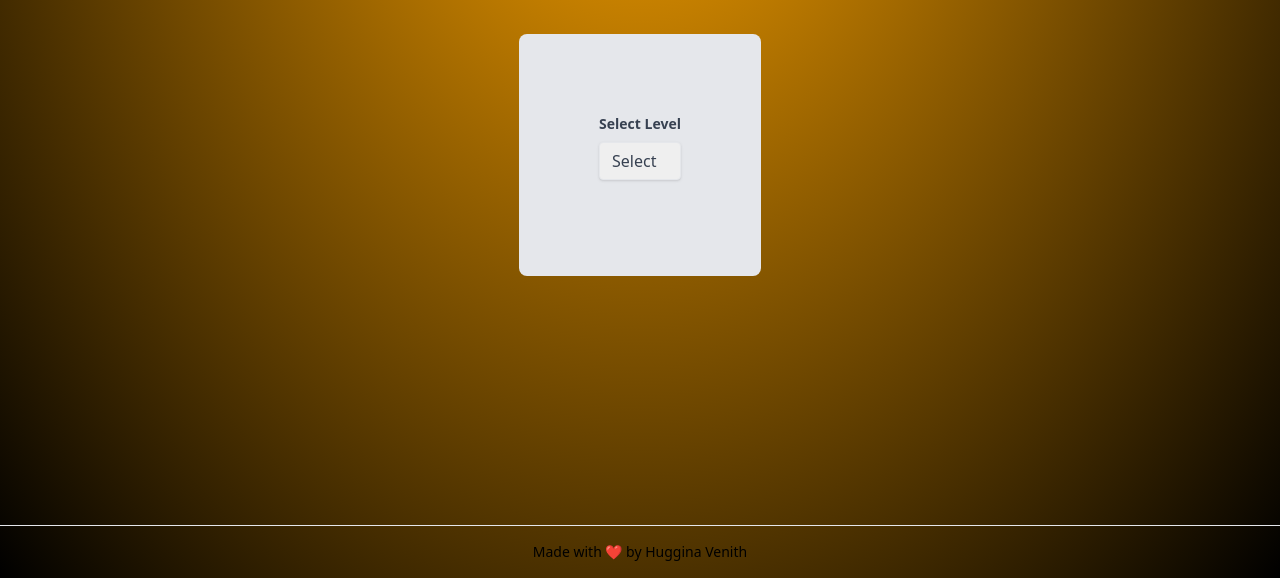
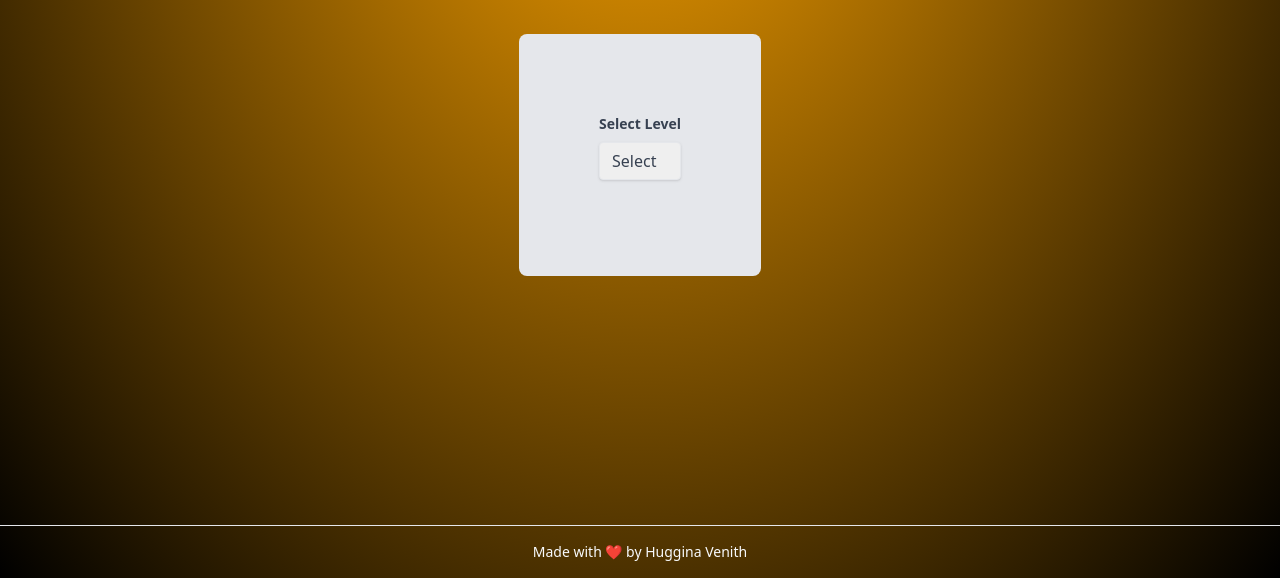
Before and after one commit to venith-huggina/hide-three-gifts, a plain HTML site: page index.html in a window 1280 px wide. Shown: the part 1124-1702 px from the top of the page. Drawn offline with nearby package versions, Linux system fonts and the light colour scheme.

Commit message:
Update index.html

```diff
--- a/index.html
+++ b/index.html
@@ -135,7 +135,7 @@
         </div>
     </div>
 
-    <footer class="text-center text-sm p-4 bottom-0 border-t border-gray-200 w-full">
+    <footer class="text-center text-slate-50 text-sm p-4 bottom-0 border-t border-gray-200 w-full">
         Made with ❤️ by <a href="https://github.com/venith-huggina">Huggina Venith</a>
     </footer>
 </body>
```
